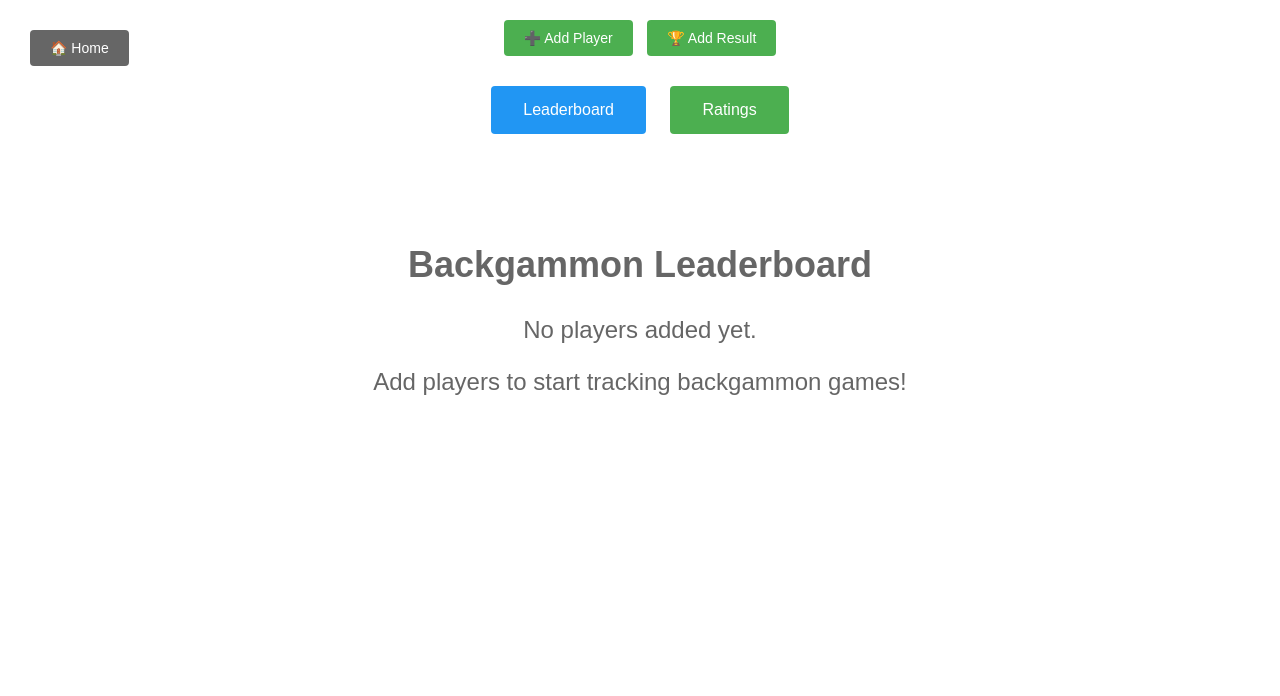
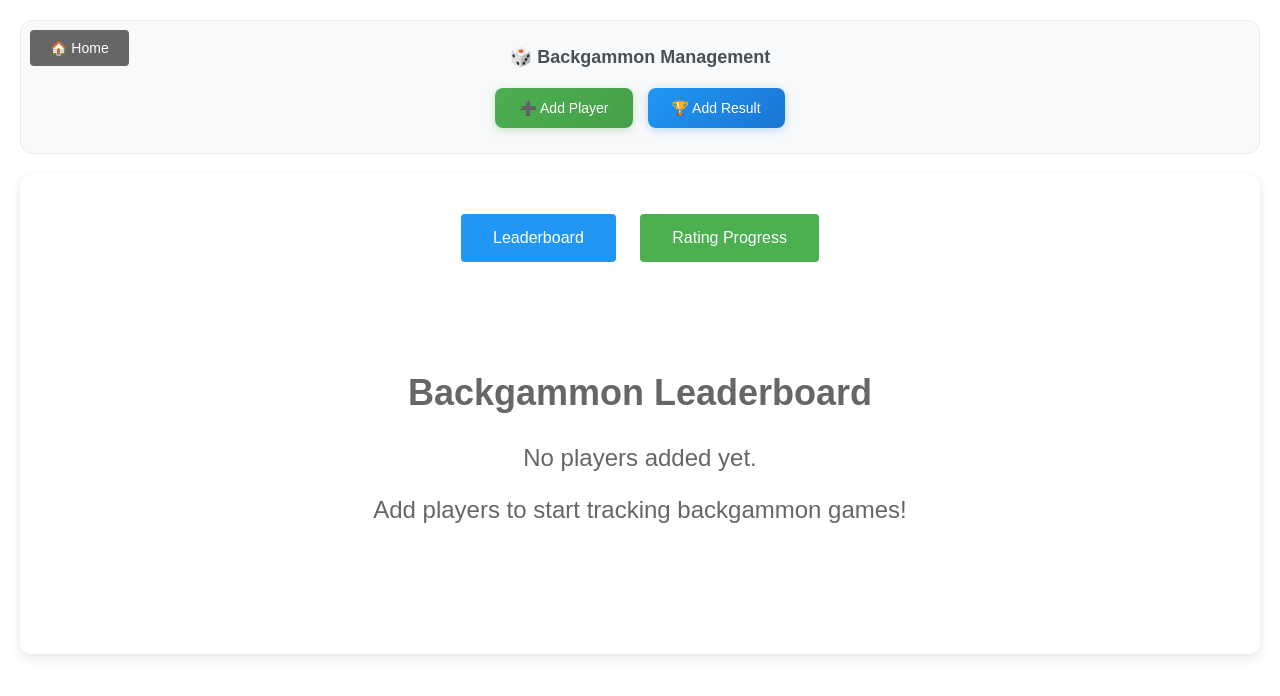
Before and after one commit to bouracha/whoishavingthemostfun, a plain HTML site: page web/backgammon.html in a window 1280 px wide. Drawn offline with Linux system fonts and the light colour scheme; no server answers.

Commit message:
Improve UX design with better visual separation and modern styling
- Added action panel with gradient buttons for management functions
- Created main content area with card-based design for data display
- Improved button styling with hover animations and color coding
- Better visual hierarchy between actions and content
- Enhanced spacing, shadows, and rounded corners for modern look
- Updated all three game pages (chess, pingpong, backgammon)

```diff
--- a/web/backgammon.html
+++ b/web/backgammon.html
@@ -61,23 +61,74 @@
             color: #666;
             margin: 100px 0;
         }
-        .player-management {
-            margin: 20px 0;
+        .main-content {
+            background: white;
+            border-radius: 12px;
+            box-shadow: 0 4px 12px rgba(0,0,0,0.1);
+            padding: 30px;
+            margin: 20px auto;
+            max-width: 1200px;
+        }
+
+        .action-panel {
+            background: #f8f9fa;
+            border-radius: 12px;
+            padding: 25px;
+            margin: 20px auto;
+            max-width: 1200px;
+            border: 1px solid #e9ecef;
+        }
+
+        .action-panel h3 {
+            margin: 0 0 20px 0;
+            color: #495057;
+            font-size: 18px;
             text-align: center;
         }
+
+        .action-buttons {
+            display: flex;
+            gap: 15px;
+            justify-content: center;
+            flex-wrap: wrap;
+        }
+
         .add-player-btn {
-            background-color: #4CAF50;
+            background: linear-gradient(135deg, #4CAF50, #45a049);
             border: none;
             color: white;
-            padding: 10px 20px;
+            padding: 12px 24px;
             font-size: 14px;
+            font-weight: 500;
             cursor: pointer;
-            border-radius: 4px;
-            margin: 0 5px;
-            transition: background-color 0.3s;
+            border-radius: 8px;
+            transition: all 0.3s ease;
+            box-shadow: 0 2px 8px rgba(76, 175, 80, 0.3);
         }
+
         .add-player-btn:hover {
-            background-color: #45a049;
+            background: linear-gradient(135deg, #45a049, #3d8b40);
+            transform: translateY(-2px);
+            box-shadow: 0 4px 12px rgba(76, 175, 80, 0.4);
+        }
+
+        .add-result-btn {
+            background: linear-gradient(135deg, #2196F3, #1976D2);
+            border: none;
+            color: white;
+            padding: 12px 24px;
+            font-size: 14px;
+            font-weight: 500;
+            cursor: pointer;
+            border-radius: 8px;
+            transition: all 0.3s ease;
+            box-shadow: 0 2px 8px rgba(33, 150, 243, 0.3);
+        }
+
+        .add-result-btn:hover {
+            background: linear-gradient(135deg, #1976D2, #1565C0);
+            transform: translateY(-2px);
+            box-shadow: 0 4px 12px rgba(33, 150, 243, 0.4);
         }
         .modal {
             display: none;
@@ -144,15 +195,19 @@
 <body>
     <a href="index.html" class="home-button">🏠 Home</a>
 
-    <div class="player-management">
+    <div class="action-panel">
+        <h3>🎲 Backgammon Management</h3>
+        <div class="action-buttons">
             <button class="add-player-btn" onclick="openAddPlayerModal()">➕ Add Player</button>
-        <button class="add-player-btn" onclick="openAddResultModal()">🏆 Add Result</button>
+            <button class="add-result-btn" onclick="openAddResultModal()">🏆 Add Result</button>
+        </div>
         <div id="statusMessage" class="status-message"></div>
     </div>
 
+    <div class="main-content">
         <div>
             <button class="button active" id="leaderboardBtn" onclick="showLeaderboard()">Leaderboard</button>
-        <button class="button" id="ratingsBtn" onclick="showRatings()">Ratings</button>
+            <button class="button" id="ratingsBtn" onclick="showRatings()">Rating Progress</button>
         </div>
 
         <div id="imageContainer">
@@ -162,6 +217,7 @@
                 <p>Add players to start tracking backgammon games!</p>
             </div>
             <img id="displayImage" src="backgammon_leaderboard.png" alt="Backgammon Leaderboard" style="display: none;">
+        </div>
     </div>
 
     <!-- Add Player Modal -->
```
Also changed, not shown: web/chess.html (+67 -11 lines), web/pingpong.html (+67 -11 lines). Lines whose indentation alone changed are shown as unchanged.
